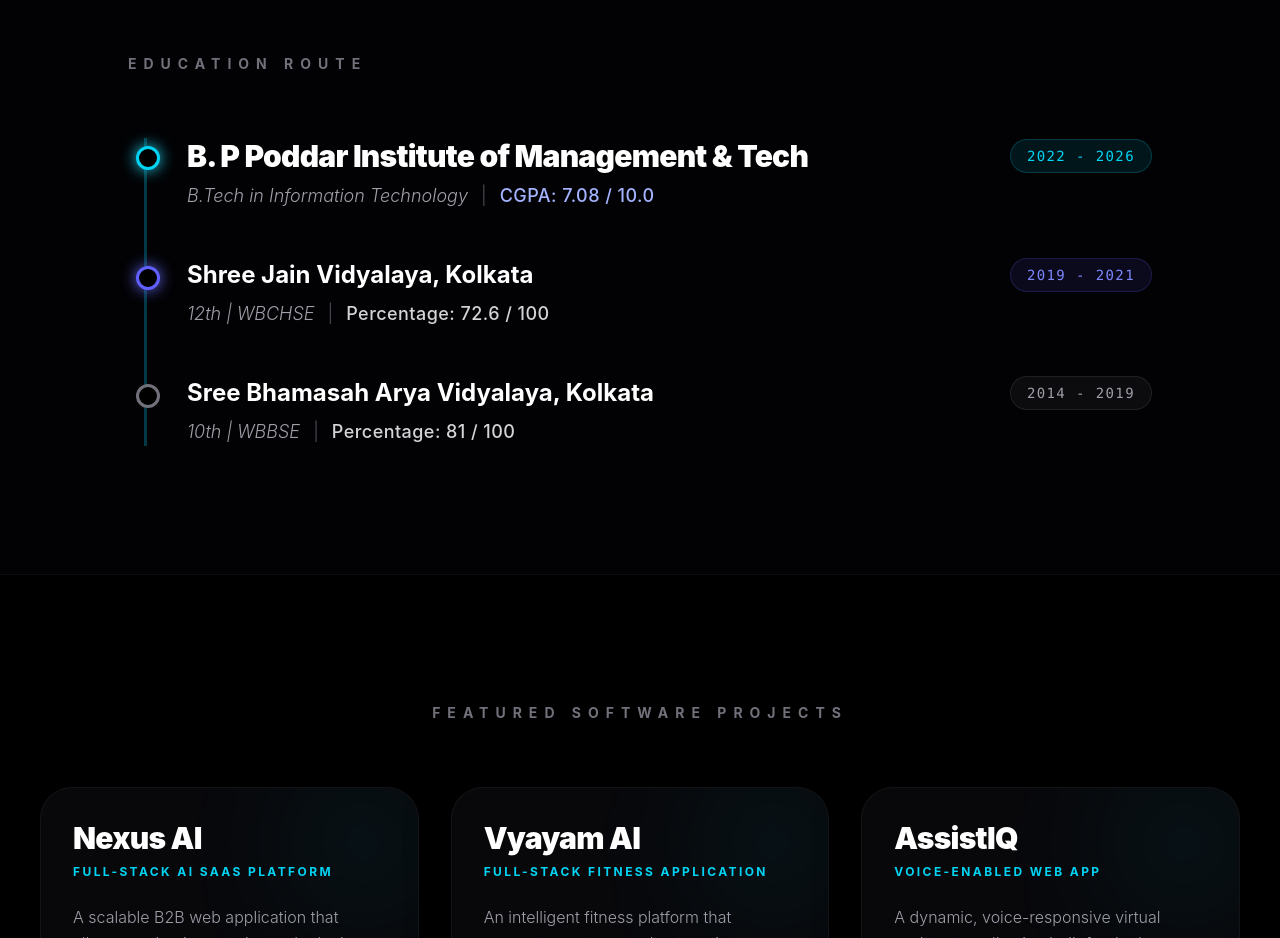
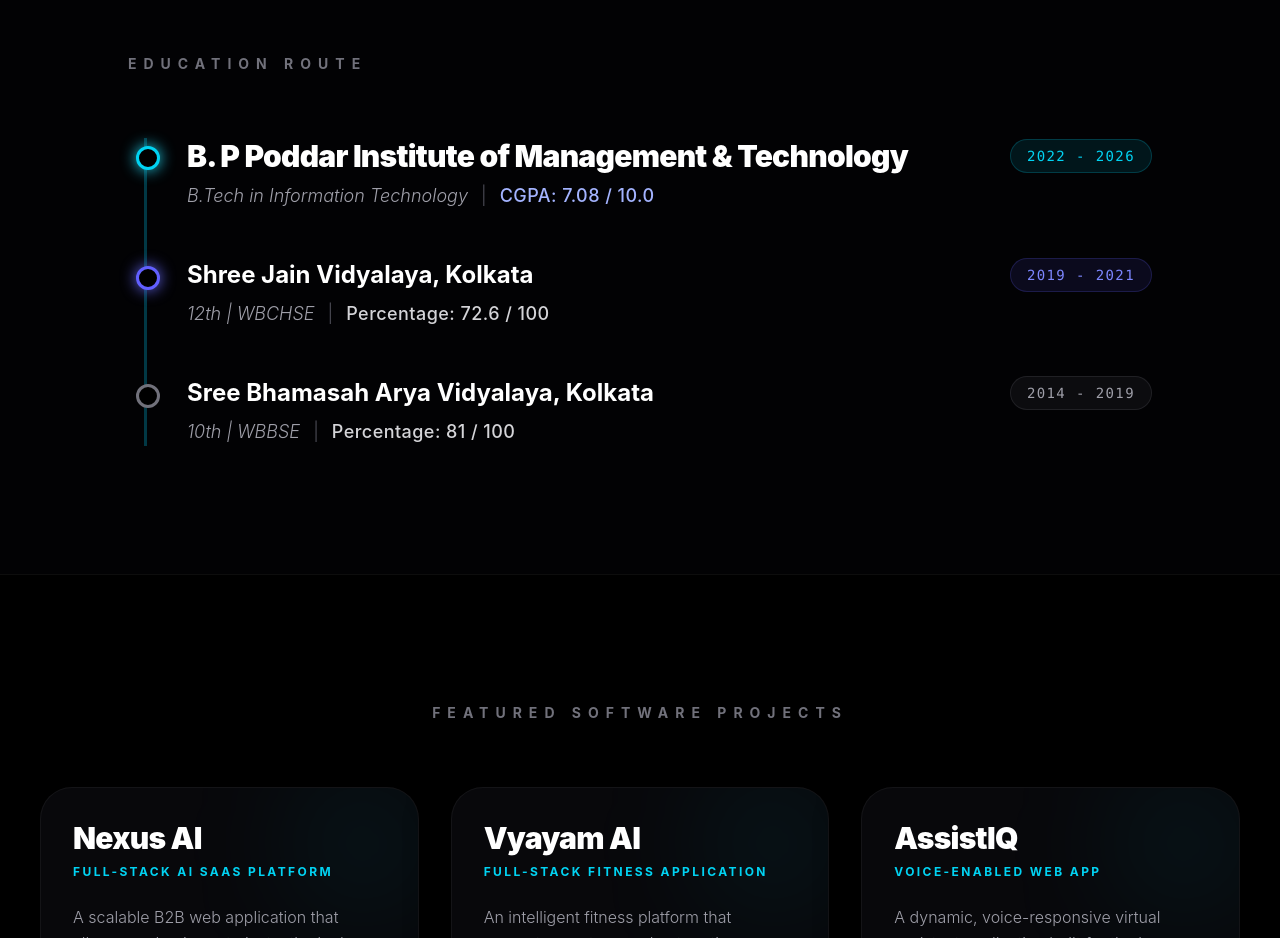
Before and after one commit to Ranjanrkm/portfolio, a React (Vite) app: page / in a window 1280 px wide. Shown: the part 1700-2638 px from the top of the page. Built offline with nearby package versions, Linux system fonts and the light colour scheme.

Commit message:
updated wording

```diff
--- a/src/App.jsx
+++ b/src/App.jsx
@@ -177,7 +177,7 @@ function App() {
               <motion.div initial={{ opacity: 0, x: -20 }} whileInView={{ opacity: 1, x: 0 }} viewport={{ once: true, margin: "-50px" }} className="relative group">
                 <span className="absolute -left-[31px] md:-left-[51px] top-1 md:top-2 w-5 h-5 md:w-6 md:h-6 rounded-full bg-black border-[2px] md:border-[3px] border-cyan-400 shadow-[0_0_15px_#22d3ee] md:group-hover:scale-125 transition-transform"></span>
                 <div className="flex flex-col md:flex-row md:justify-between md:items-center mb-2 gap-2">
-                  <h4 className="text-xl md:text-3xl font-black text-white tracking-tight">B. P Poddar Institute of Management & Tech</h4>
+                  <h4 className="text-xl md:text-3xl font-black text-white tracking-tight">B. P Poddar Institute of Management & Technology</h4>
                   <span className="text-cyan-400 font-mono text-[10px] md:text-sm tracking-widest bg-cyan-400/10 border border-cyan-400/20 px-3 py-1 md:px-4 md:py-1.5 rounded-full w-fit">2022 - 2026</span>
                 </div>
                 <p className="text-sm md:text-lg text-zinc-400 font-light italic">
```
